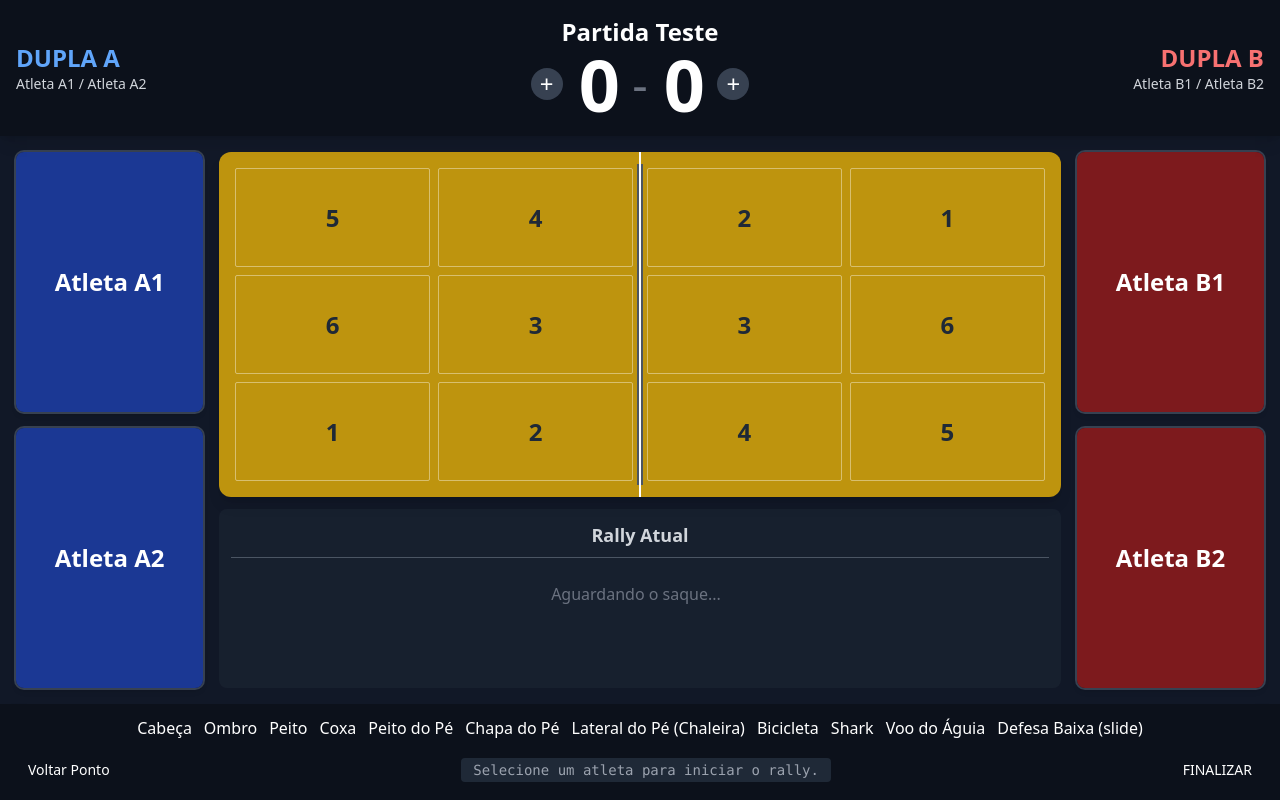
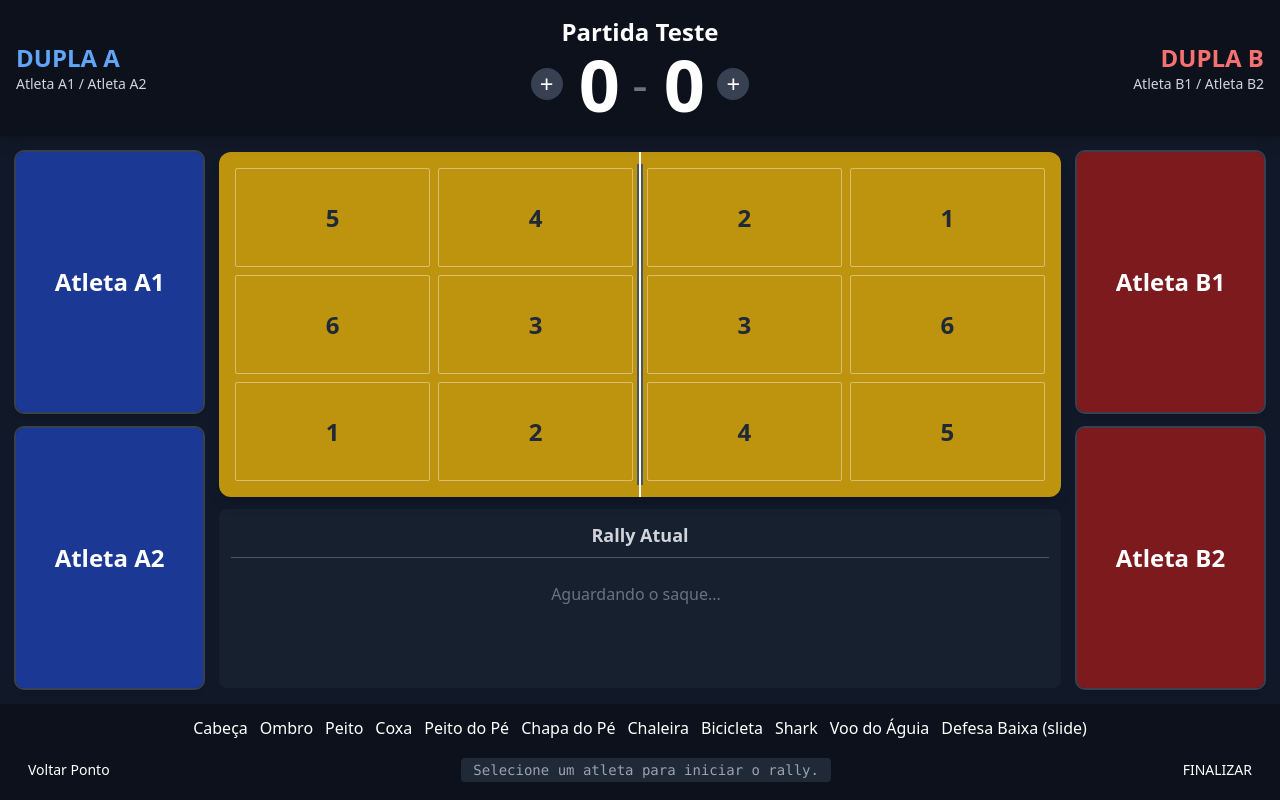
Before and after one commit to FelipeDireito/FTV-Scout, a React (Vite) app in the folder frontend/: page /partida in a window 1280 px wide. Built offline with nearby package versions, Linux system fonts and the light colour scheme.

Commit message:
refactor: nome da técnica chaleira

```diff
--- a/frontend/src/constants/jogo.js
+++ b/frontend/src/constants/jogo.js
@@ -23,7 +23,7 @@ export const TECNICAS = [
   { id: 4, nome: "Coxa" },
   { id: 5, nome: "Peito do Pé" },
   { id: 6, nome: "Chapa do Pé" },
-  { id: 7, nome: "Lateral do Pé (Chaleira)" },
+  { id: 7, nome: "Chaleira" },
   { id: 8, nome: "Bicicleta" },
   { id: 9, nome: "Shark" },
   { id: 10, nome: "Voo do Águia" },
```
